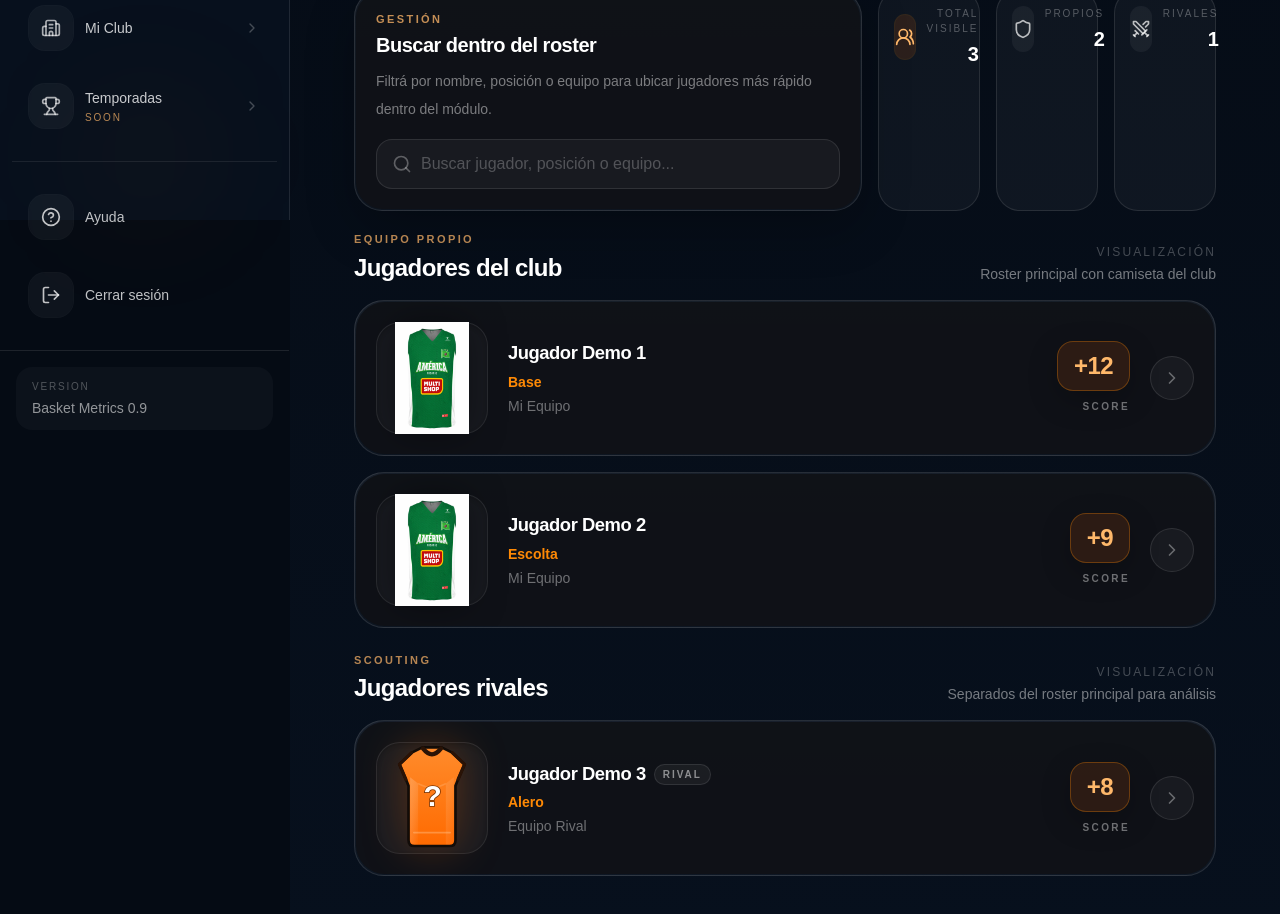
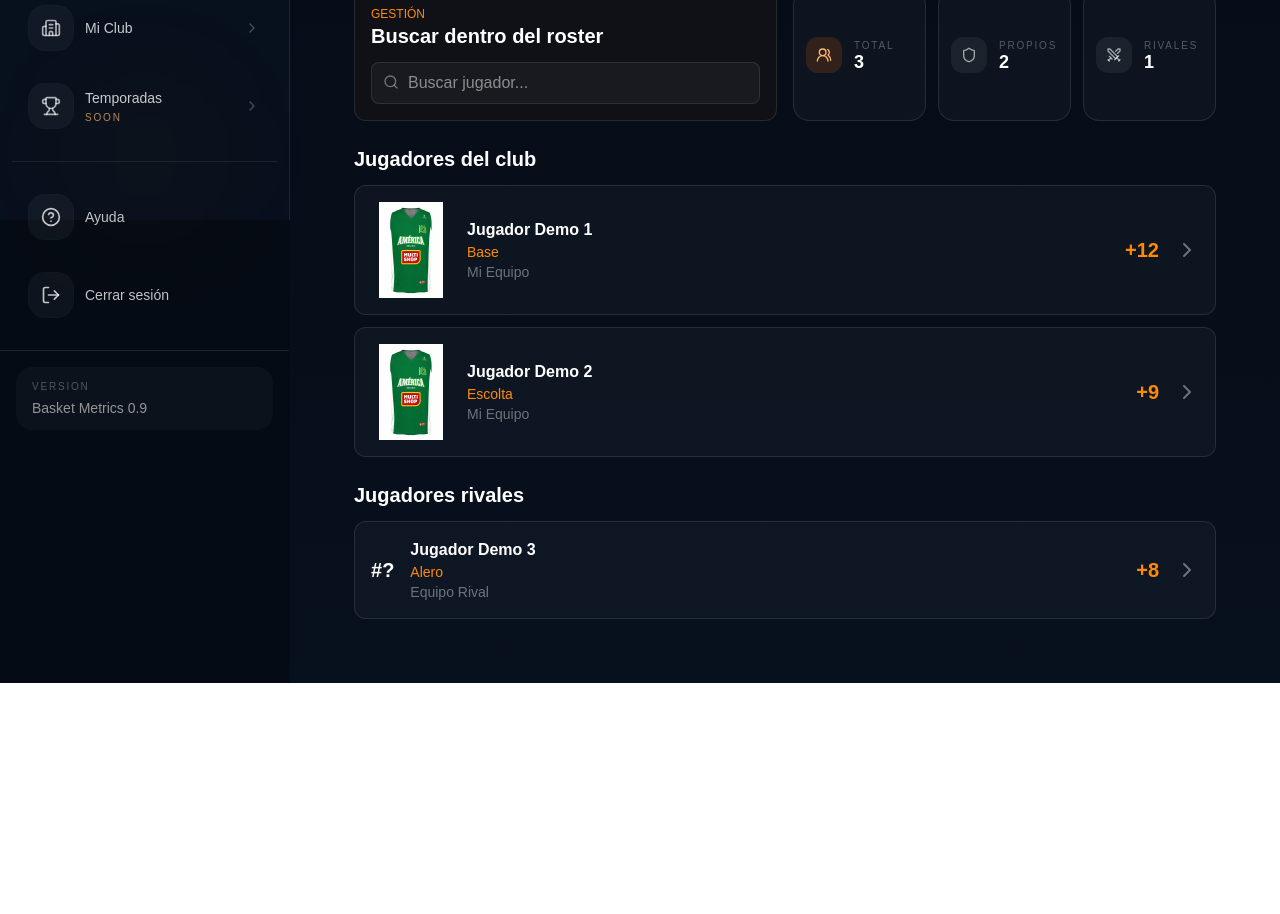
Before and after one commit to PabloLeonRios/basket-metrics-clean, a Next.js app: page /panel/players in a window 1280 px wide. Shown: the part 580-1494 px from the top of the page. After the commit the page ends 1263 px from the top, so only its background shows below. Built offline with nearby package versions, Linux system fonts and the light colour scheme.

Commit message:
Update PlayerManager.tsx
Update PlayerManager.tsx

```diff
--- a/src/components/players/PlayerManager.tsx
+++ b/src/components/players/PlayerManager.tsx
@@ -17,33 +17,6 @@ interface Player {
 type TeamWithJersey = {
   jerseyUrl?: string;
 };
-
-/**
- * ============================================================
- * PLAYER MANAGER
- * ============================================================
- *
- * NOTAS PARA PABLITO (Mongo)
- * --------------------------
- * Regla visual actual:
- * - Si el club propio tiene jerseyUrl cargada => usar esa imagen real
- * - Si no tiene jerseyUrl => usar fallback público /america.jpg
- * - Si el jugador es rival => NO usar la camiseta del club
- *   y volver a la camiseta dashboard SVG
- *
- * Ajuste visual actual:
- * - la camiseta real del club NO lleva número superpuesto
- *   porque la imagen ya puede traer numeración impresa y confundir.
- *
- * Mejora UI 2026:
- * - Se mejora SOLO la experiencia visual del módulo
- * - No se toca lógica de negocio
- * - Se agrega:
- *   - buscador visual local
- *   - resumen rápido
- *   - separación visual entre propios y rivales
- * - Cuando migre a backend real, esto puede conectarse a filtros server-side.
- */
 
 const demoPlayers: Player[] = [
   {
@@ -72,134 +45,10 @@ const demoPlayers: Player[] = [
   },
 ];
 
-function DashboardJersey({
-  number,
-  primary = '#ff6a00',
-  secondary = '#ff8b2b',
-  accent = '#2a1306',
-}: {
-  number?: number;
-  primary?: string;
-  secondary?: string;
-  accent?: string;
-}) {
-  const displayNumber = typeof number === 'number' ? number : '?';
-  const safeId = `jersey-${displayNumber}-${primary.replace('#', '')}`;
-
+function DashboardJersey({ number }: { number?: number }) {
   return (
-    <div className="flex items-center justify-center">
-      <svg
-        viewBox="0 0 180 210"
-        className="h-28 w-24 drop-shadow-[0_0_22px_rgba(255,106,0,0.28)] transition-transform duration-300 group-hover:scale-[1.04]"
-        aria-hidden="true"
-      >
-        <defs>
-          <linearGradient id={`${safeId}-grad`} x1="0" y1="0" x2="0" y2="1">
-            <stop offset="0%" stopColor={secondary} />
-            <stop offset="100%" stopColor={primary} />
-          </linearGradient>
-
-          <linearGradient id={`${safeId}-side`} x1="0" y1="0" x2="1" y2="1">
-            <stop offset="0%" stopColor="#ffd8b6" stopOpacity="0.55" />
-            <stop offset="100%" stopColor="#ffffff" stopOpacity="0.02" />
-          </linearGradient>
-        </defs>
-
-        <path
-          d="
-            M52 20
-            L72 10
-            L108 10
-            L128 20
-            L151 42
-            L139 70
-            L134 82
-            L134 184
-            Q134 195 123 195
-            L57 195
-            Q46 195 46 184
-            L46 82
-            L41 70
-            L29 42
-            Z
-          "
-          fill={`url(#${safeId}-grad)`}
-          stroke="#120c08"
-          strokeWidth="5"
-          strokeLinejoin="round"
-        />
-
-        <path
-          d="M73 12 Q90 34 107 12"
-          fill="none"
-          stroke={accent}
-          strokeWidth="8"
-          strokeLinecap="round"
-        />
-
-        <path
-          d="M52 20 L29 42 L41 70"
-          fill="none"
-          stroke={accent}
-          strokeWidth="6"
-          strokeLinecap="round"
-          strokeLinejoin="round"
-        />
-
-        <path
-          d="M128 20 L151 42 L139 70"
-          fill="none"
-          stroke={accent}
-          strokeWidth="6"
-          strokeLinecap="round"
-          strokeLinejoin="round"
-        />
-
-        <path
-          d="M49 66 L64 78 L64 192 L57 192 Q49 192 49 184 Z"
-          fill={`url(#${safeId}-side)`}
-          opacity="0.55"
-        />
-
-        <path
-          d="M131 66 L116 78 L116 192 L123 192 Q131 192 131 184 Z"
-          fill={`url(#${safeId}-side)`}
-          opacity="0.3"
-        />
-
-        <path
-          d="M64 78 Q90 92 116 78"
-          fill="none"
-          stroke="#ffcf9f"
-          strokeOpacity="0.25"
-          strokeWidth="3"
-        />
-
-        <text
-          x="90"
-          y="120"
-          textAnchor="middle"
-          fontSize="56"
-          fontWeight="900"
-          fill="#ffffff"
-          style={{
-            paintOrder: 'stroke',
-            stroke: '#7a3300',
-            strokeWidth: 3,
-            letterSpacing: '-2px',
-          }}
-        >
-          {displayNumber}
-        </text>
-
-        <path
-          d="M56 170 H124"
-          stroke="#ffd4aa"
-          strokeOpacity="0.35"
-          strokeWidth="3"
-          strokeLinecap="round"
-        />
-      </svg>
+    <div className="flex items-center justify-center text-white font-bold text-xl">
+      #{number ?? '?'}
     </div>
   );
 }
@@ -208,64 +57,42 @@ function ClubJerseyImage({ jerseyUrl }: { jerseyUrl: string }) {
   const [src, setSrc] = useState(jerseyUrl || '/america.jpg');
 
   return (
-    <div className="flex h-28 w-24 items-center justify-center">
-      {/* eslint-disable-next-line @next/next/no-img-element */}
     <img
       src={src}
-        alt="Camiseta del club"
-        className="h-28 w-24 object-contain drop-shadow-[0_0_18px_rgba(0,0,0,0.38)] transition-transform duration-300 group-hover:scale-[1.04]"
+      alt="Camiseta"
+      className="h-24 w-20 object-contain"
       onError={() => setSrc('/america.jpg')}
     />
-    </div>
   );
 }
 
 function Jersey({
   number,
-  isRival = false,
+  isRival,
   clubJerseyUrl,
 }: {
   number?: number;
   isRival?: boolean;
   clubJerseyUrl?: string;
 }) {
-  const useRealClubJersey = !isRival && !!clubJerseyUrl;
-
-  if (useRealClubJersey) {
-    return <ClubJerseyImage jerseyUrl={clubJerseyUrl!} />;
+  if (!isRival && clubJerseyUrl) {
+    return <ClubJerseyImage jerseyUrl={clubJerseyUrl} />;
   }
 
   return <DashboardJersey number={number} />;
 }
 
 function ScoreBadge({ score }: { score?: number }) {
-  const safeScore = score ?? 0;
-  const isPositive = safeScore >= 0;
-
   return (
-    <div className="flex min-w-[96px] flex-col items-end">
-      <div
-        className={`
-          inline-flex items-center justify-center rounded-2xl border px-4 py-2
-          text-2xl font-extrabold tracking-tight shadow-[0_10px_30px_rgba(0,0,0,0.22)]
-          transition-all duration-300
-          ${
-            isPositive
-              ? 'border-orange-400/30 bg-orange-500/12 text-orange-300 group-hover:border-orange-300/50 group-hover:bg-orange-500/18 group-hover:text-orange-200'
-              : 'border-white/10 bg-white/5 text-white'
-          }
-        `}
-      >
-        {safeScore > 0 ? `+${safeScore}` : safeScore}
-      </div>
-
-      <span className="mt-2 text-[10px] font-semibold uppercase tracking-[0.24em] text-white/40">
-        Score
-      </span>
+    <div className="text-orange-400 font-bold text-xl">
+      +{score ?? 0}
     </div>
   );
 }
 
+/**
+ * NUEVO KPI (compacto y alineado)
+ */
 function SummaryCard({
   icon: Icon,
   label,
@@ -278,27 +105,34 @@ function SummaryCard({
   tone?: 'neutral' | 'accent';
 }) {
   return (
-    <div className="rounded-[24px] border border-white/10 bg-white/[0.04] px-4 py-4">
-      <div className="flex items-center justify-between gap-3">
     <div
-          className={`flex h-11 w-11 items-center justify-center rounded-2xl ${
+      className="
+        rounded-2xl border border-white/10
+        bg-white/[0.03] px-3 py-3
+        flex items-center justify-between
+        transition-all duration-200
+        hover:border-orange-400/20 hover:bg-white/[0.05]
+      "
+    >
+      <div className="flex items-center gap-3">
+        <div
+          className={`
+            flex h-9 w-9 items-center justify-center rounded-xl
+            ${
               tone === 'accent'
-              ? 'bg-orange-500/12 ring-1 ring-orange-400/15'
-              : 'bg-white/[0.05] ring-1 ring-white/5'
-          }`}
+                ? 'bg-orange-500/15 text-orange-300'
+                : 'bg-white/[0.06] text-white/60'
+            }
+          `}
         >
-          <Icon
-            className={`h-5 w-5 ${
-              tone === 'accent' ? 'text-orange-300' : 'text-white/70'
-            }`}
-          />
+          <Icon className="h-4 w-4" />
         </div>
 
-        <div className="text-right">
-          <p className="text-[10px] uppercase tracking-[0.20em] text-white/30">
+        <div>
+          <p className="text-[10px] uppercase tracking-[0.18em] text-white/30">
             {label}
           </p>
-          <p className="mt-1 text-xl font-black tracking-tight text-white">
+          <p className="text-lg font-extrabold text-white leading-none">
             {value}
           </p>
         </div>
@@ -315,64 +149,24 @@ function PlayerCard({
   clubJerseyUrl?: string;
 }) {
   return (
-    <div
-      className="
-        group relative overflow-hidden rounded-[30px] border border-white/10
-        bg-[linear-gradient(180deg,rgba(255,255,255,0.07)_0%,rgba(255,255,255,0.03)_100%)]
-        p-[1px] transition-all duration-300
-        hover:-translate-y-1 hover:border-orange-400/20 hover:shadow-[0_22px_60px_rgba(0,0,0,0.34)]
-      "
-    >
-      <div
-        className="
-          relative flex items-center justify-between rounded-[29px]
-          bg-[#0f1117]/95 px-5 py-5
-        "
-      >
-        <div className="pointer-events-none absolute inset-0 opacity-0 transition-opacity duration-300 group-hover:opacity-100">
-          <div className="absolute -left-10 top-1/2 h-28 w-28 -translate-y-1/2 rounded-full bg-orange-500/10 blur-3xl" />
-          <div className="absolute right-0 top-0 h-20 w-20 rounded-full bg-orange-400/8 blur-2xl" />
-        </div>
-
-        <div className="relative flex min-w-0 items-center gap-4 md:gap-5">
-          <div className="flex h-24 w-24 items-center justify-center rounded-[24px] border border-white/8 bg-white/[0.04] shadow-inner shadow-black/20 md:h-28 md:w-28">
+    <div className="flex items-center justify-between bg-white/[0.03] border border-white/10 rounded-xl p-4 hover:border-orange-400/20 transition">
+      <div className="flex items-center gap-4">
         <Jersey
           number={player.number}
           isRival={player.isRival}
           clubJerseyUrl={clubJerseyUrl}
         />
-          </div>
 
-          <div className="min-w-0">
-            <div className="mb-1 flex items-center gap-2">
-              <p className="truncate text-lg font-extrabold tracking-tight text-white md:text-[1.15rem]">
-                {player.name}
-              </p>
-
-              {player.isRival && (
-                <span className="rounded-full border border-white/10 bg-white/5 px-2 py-0.5 text-[10px] font-semibold uppercase tracking-[0.2em] text-white/50">
-                  Rival
-                </span>
-              )}
-            </div>
-
-            <p className="text-sm font-semibold text-orange-400">
-              {player.position}
-            </p>
-
-            <p className="mt-1 truncate text-sm text-white/40">
-              {player.team ?? 'Equipo no definido'}
-            </p>
+        <div>
+          <p className="text-white font-bold">{player.name}</p>
+          <p className="text-orange-400 text-sm">{player.position}</p>
+          <p className="text-white/40 text-sm">{player.team}</p>
         </div>
       </div>
 
-        <div className="relative ml-4 flex items-center gap-4 md:gap-5">
+      <div className="flex items-center gap-4">
         <ScoreBadge score={player.score} />
-
-          <div className="flex h-11 w-11 items-center justify-center rounded-full border border-white/10 bg-white/[0.04] transition-all duration-300 group-hover:border-orange-400/30 group-hover:bg-orange-500/10">
-            <ChevronRight className="h-5 w-5 text-white/35 transition-all duration-300 group-hover:translate-x-0.5 group-hover:text-orange-300" />
-          </div>
-        </div>
+        <ChevronRight className="text-white/40" />
       </div>
     </div>
   );
@@ -380,61 +174,51 @@ function PlayerCard({
 
 export default function PlayerManager() {
   const { user } = useAuth();
-  const team = (user?.team as TeamWithJersey | undefined) ?? undefined;
-  const clubJerseyUrl = team?.jerseyUrl || '/america.jpg';
+  const clubJerseyUrl =
+    (user?.team as TeamWithJersey)?.jerseyUrl || '/america.jpg';
 
   const [search, setSearch] = useState('');
 
   const filteredPlayers = useMemo(() => {
-    const normalized = search.trim().toLowerCase();
-
-    if (!normalized) return demoPlayers;
-
-    return demoPlayers.filter((player) => {
-      return (
-        player.name.toLowerCase().includes(normalized) ||
-        player.position.toLowerCase().includes(normalized) ||
-        (player.team || '').toLowerCase().includes(normalized)
+    const q = search.toLowerCase();
+    return demoPlayers.filter(
+      (p) =>
+        p.name.toLowerCase().includes(q) ||
+        p.position.toLowerCase().includes(q) ||
+        (p.team || '').toLowerCase().includes(q),
     );
-    });
   }, [search]);
 
   const ownPlayers = filteredPlayers.filter((p) => !p.isRival);
   const rivalPlayers = filteredPlayers.filter((p) => p.isRival);
 
   return (
-    <div className="space-y-5">
-      <div className="grid gap-4 lg:grid-cols-[1.2fr_0.8fr]">
-        <div className="overflow-hidden rounded-[28px] border border-white/10 bg-[linear-gradient(180deg,rgba(255,255,255,0.06)_0%,rgba(255,255,255,0.03)_100%)] p-[1px] shadow-[0_18px_50px_rgba(0,0,0,0.24)]">
-          <div className="rounded-[27px] bg-[#0f1117]/94 px-5 py-5">
-            <p className="text-[11px] font-semibold uppercase tracking-[0.22em] text-orange-300/75">
-              Gestión
-            </p>
-            <h3 className="mt-1 text-xl font-black tracking-tight text-white">
+    <div className="space-y-6">
+      {/* TOP */}
+      <div className="grid gap-4 md:grid-cols-2">
+        {/* BUSCADOR */}
+        <div className="bg-[#0f1117] border border-white/10 rounded-xl p-4">
+          <p className="text-xs text-orange-400 uppercase">Gestión</p>
+          <h3 className="text-white text-xl font-bold">
             Buscar dentro del roster
           </h3>
-            <p className="mt-2 text-sm leading-7 text-white/45">
-              Filtrá por nombre, posición o equipo para ubicar jugadores más
-              rápido dentro del módulo.
-            </p>
 
-            <div className="mt-4 relative">
-              <Search className="pointer-events-none absolute left-4 top-1/2 h-5 w-5 -translate-y-1/2 text-white/30" />
+          <div className="mt-3 relative">
+            <Search className="absolute left-3 top-3 text-white/40 w-4 h-4" />
             <input
-                type="text"
               value={search}
               onChange={(e) => setSearch(e.target.value)}
-                placeholder="Buscar jugador, posición o equipo..."
-                className="w-full rounded-2xl border border-white/10 bg-white/[0.04] py-3 pl-11 pr-4 text-white outline-none transition-all duration-200 placeholder:text-white/25 focus:border-orange-400/30 focus:ring-2 focus:ring-orange-500/10"
+              placeholder="Buscar jugador..."
+              className="w-full pl-9 pr-3 py-2 rounded-lg bg-white/[0.04] border border-white/10 text-white"
             />
           </div>
         </div>
-        </div>
 
-        <div className="grid gap-4 sm:grid-cols-3 lg:grid-cols-1 xl:grid-cols-3">
+        {/* KPIs */}
+        <div className="grid grid-cols-3 gap-3">
           <SummaryCard
             icon={Users2}
-            label="Total visible"
+            label="Total"
             value={filteredPlayers.length}
             tone="accent"
           />
@@ -451,82 +235,36 @@ export default function PlayerManager() {
         </div>
       </div>
 
-      <div className="space-y-6">
-        <section>
-          <div className="mb-4 flex items-end justify-between gap-4">
+      {/* PROPIOS */}
       <div>
-              <p className="text-[11px] font-semibold uppercase tracking-[0.22em] text-orange-300/70">
-                Equipo propio
-              </p>
-              <h3 className="mt-1 text-2xl font-black tracking-tight text-white">
+        <h3 className="text-white text-xl font-bold mb-3">
           Jugadores del club
         </h3>
-            </div>
-
-            <div className="hidden md:block text-right">
-              <p className="text-xs uppercase tracking-[0.18em] text-white/25">
-                Visualización
-              </p>
-              <p className="mt-1 text-sm text-white/45">
-                Roster principal con camiseta del club
-              </p>
-            </div>
-          </div>
-
-          {ownPlayers.length === 0 ? (
-            <div className="rounded-[28px] border border-white/10 bg-white/[0.03] px-6 py-8 text-center text-sm text-white/45">
-              No se encontraron jugadores propios con el filtro actual.
-            </div>
-          ) : (
-            <div className="space-y-4">
-              {ownPlayers.map((player) => (
+        <div className="space-y-3">
+          {ownPlayers.map((p) => (
             <PlayerCard
-                  key={player.id}
-                  player={player}
+              key={p.id}
+              player={p}
               clubJerseyUrl={clubJerseyUrl}
             />
           ))}
         </div>
-          )}
-        </section>
+      </div>
 
-        <section>
-          <div className="mb-4 flex items-end justify-between gap-4">
+      {/* RIVALES */}
       <div>
-              <p className="text-[11px] font-semibold uppercase tracking-[0.22em] text-orange-300/70">
-                Scouting
-              </p>
-              <h3 className="mt-1 text-2xl font-black tracking-tight text-white">
+        <h3 className="text-white text-xl font-bold mb-3">
           Jugadores rivales
         </h3>
-            </div>
-
-            <div className="hidden md:block text-right">
-              <p className="text-xs uppercase tracking-[0.18em] text-white/25">
-                Visualización
-              </p>
-              <p className="mt-1 text-sm text-white/45">
-                Separados del roster principal para análisis
-              </p>
-            </div>
-          </div>
-
-          {rivalPlayers.length === 0 ? (
-            <div className="rounded-[28px] border border-white/10 bg-white/[0.03] px-6 py-8 text-center text-sm text-white/45">
-              No se encontraron jugadores rivales con el filtro actual.
-            </div>
-          ) : (
-            <div className="space-y-4">
-              {rivalPlayers.map((player) => (
+        <div className="space-y-3">
+          {rivalPlayers.map((p) => (
             <PlayerCard
-                  key={player.id}
-                  player={player}
+              key={p.id}
+              player={p}
               clubJerseyUrl={clubJerseyUrl}
             />
           ))}
         </div>
-          )}
-        </section>
       </div>
     </div>
   );
```
Lines whose indentation alone changed are shown as unchanged.
